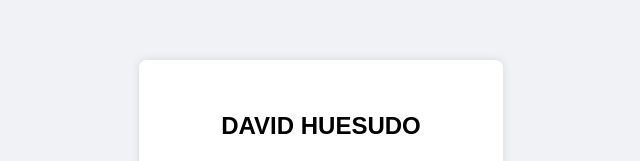
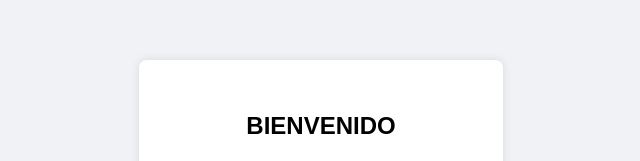
Before and after one commit to GaloViturco/vercel2, a plain HTML site: page src/index.html in a window 1280 px wide. Shown: the part 206-367 px from the top of the page, without its empty margins (319-959 px from the left). Drawn offline with Linux system fonts and the light colour scheme.

Commit message:
COMMIT 5

```diff
--- a/src/index.html
+++ b/src/index.html
@@ -48,7 +48,7 @@
 <body>
 
   <div class="login-container">
-    <h2>DAVID HUESUDO</h2>
+    <h2>BIENVENIDO</h2>
     <form action="dashboard.html" method="POST">
       <input type="text" name="username" placeholder="Usuario" required>
       <input type="password" name="password" placeholder="Contraseña" required>
```
